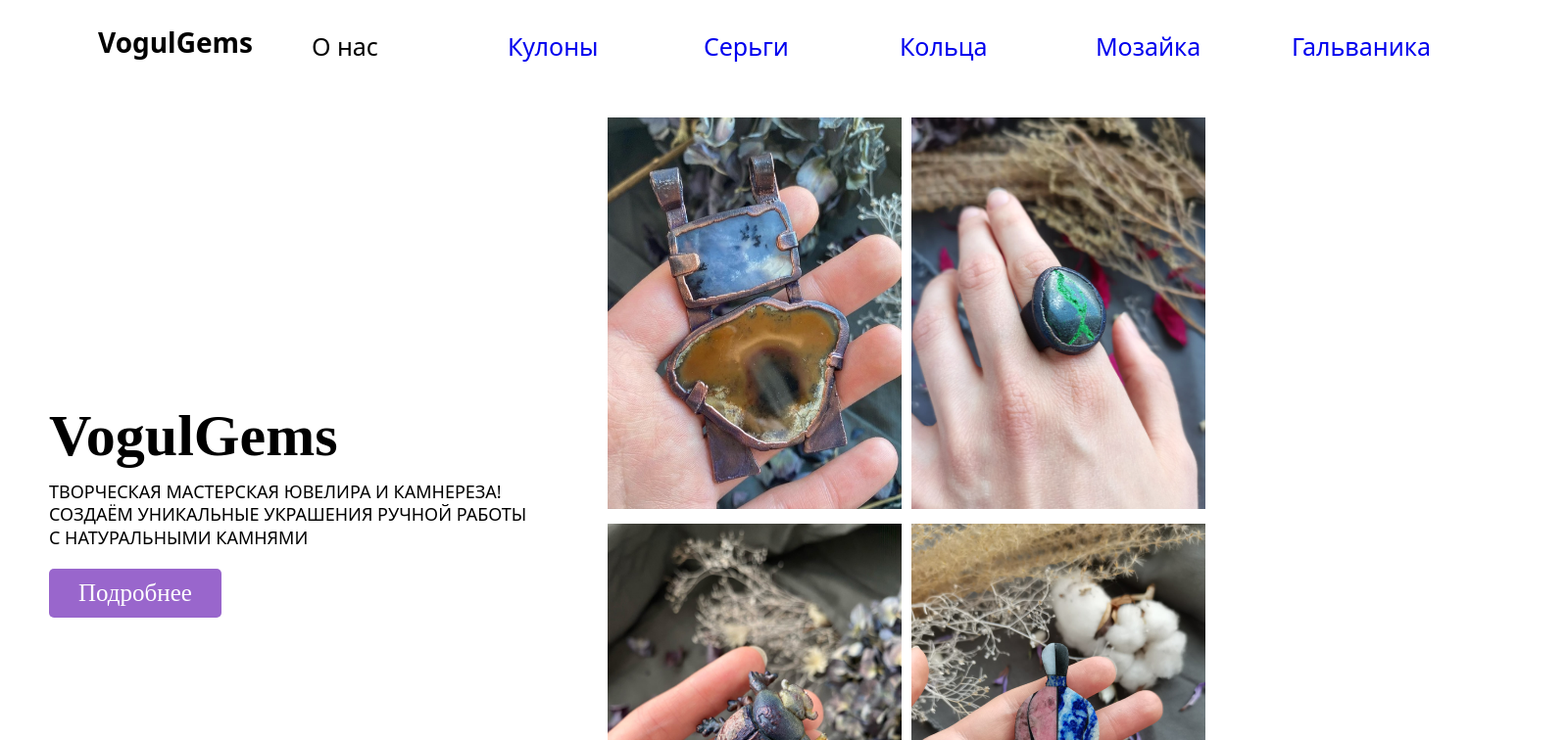
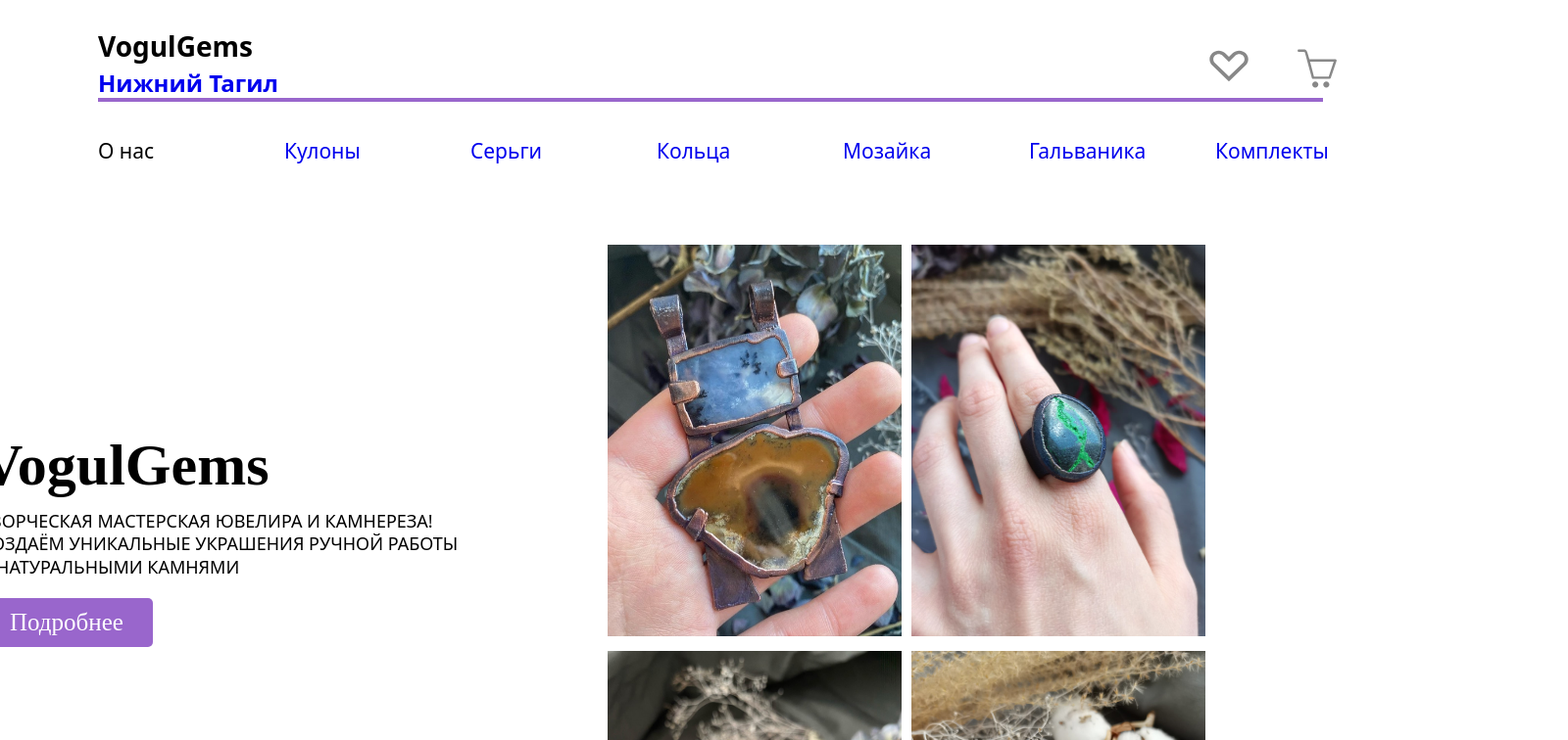
Before and after one commit to NOTAN0209/vogulgems-shop, a React (Create React App) app in the folder my-app/: page / in a window 1280 px wide. Shown: the top 756 px of the page at 98% size, 1600 px wide, since content can reach past the window. Built offline with nearby package versions, Linux system fonts and the light colour scheme.

Commit message:
made navigation

```diff
--- a/my-app/src/components/about/about.jsx
+++ b/my-app/src/components/about/about.jsx
@@ -11,7 +11,6 @@ function About (){
 return (
 <div className ="about">
   <Navigation />
-      <div className="container">
     <div className="aboutHeader">
       <h2 className="aboutTitle">История создания мастерской VogulGems</h2>
       <div className="aboutDesc">
@@ -35,7 +34,7 @@ return (
           </div>
         ))}
     </div>
-    </div>
+
   <Footer />
 </div>
 
--- a/my-app/src/components/header/header.css
+++ b/my-app/src/components/main/main.css
@@ -1,26 +1,28 @@
-.header {
-  position: relative;
-  top: 70px;
+.main {
+  max-width: 1200px;
+  margin: 0 auto;
+  padding-left: 10px;
+  padding-right: 10px;
 }
 
-.headerRow{
+.mainRow{
     position: relative;
     display: flex;
     flex-direction: row;
     justify-content: flex-end;
+    top:150px;
+}
 
-  }
-
-  .headerContent{
+  .mainContent{
    position: absolute;
    max-width: 670px;
-   left: 0;
+   left: -70px;
    top:50%;
    transform: translateY(-50%);
   }
 
   @media (max-width:1024px){
-    .headerContent{
+    .mainContent{
       margin-top: 100px;
       position: absolute;
       left: 50%;
@@ -29,7 +31,7 @@
     }
   }
 
-  .headerTitle{
+  .mainTitle{
     margin: 0;
     font-family: 'Playfair Display', serif;
     font-style: normal;
@@ -40,13 +42,13 @@
   }
 
   @media (max-width:1024px){
-    .headerTitle{
+    .mainTitle{
       font-size: 40px;
       text-align: center;
     }
   }
 
-  .headerText{
+  .mainText{
     max-width: 500px;
     height:70px;
     text-transform: uppercase;
@@ -57,47 +59,49 @@
     text-align: left;
   }
   @media (max-width:1024px){
-    .headerBtn{
+    .mainBtn{
       display: none;
     }
   }
 
-  .headerPhoto{
+  .mainPhoto{
+    position: relative;
     display: grid;
     grid-template-columns: 300px 300px;
     position: relative;
     left:0px;
     column-gap: 10px;
     row-gap: 10px;
+    top:100px;
   }
 
 
 
 
   @media (max-width:1024px){
-    .headerPhoto{
+    .mainPhoto{
       display: none;
       visibility: hidden;
     }
   }
 
 
-.headerPhotoPendant{
+.mainPhotoPendant{
   width: 300px;
   height: 400px;
 }
 
-.headerPhotoRing{
+.mainPhotoRing{
   width: 300px;
   height: 400px;
 }
 
-.headerPhotoSet{
+.mainPhotoSet{
   width: 300px;
   height: 400px;
 }
 
-.headerPhotoBroosh{
+.mainPhotoBroosh{
   width: 300px;
   height: 400px;
 }
--- a/my-app/src/components/header/header.jsx
+++ b/my-app/src/components/main/main.jsx
@@ -1,51 +1,50 @@
 import React from "react";
-import './header.css';
+import './main.css';
 import { Link } from "react-router-dom";
 
 
-function header() {
+function Main() {
 
 return(
-  <header className="header">
-    <div className="container">
-      <div className="headerRow">
-        <div className="headerContent">
-          <h1 className="headerTitle">VogulGems</h1>
-          <div className="headerText">
+  <main className="main">
+
+      <div className="mainRow">
+        <div className="mainContent">
+          <h1 className="mainTitle">VogulGems</h1>
+          <div className="mainText">
             <p>Творческая мастерская ювелира и камнереза!<br />Создаём уникальные украшения ручной работы с натуральными камнями</p>
           </div>
 
-          <div className="headerBtn">
+          <div className="mainBtn">
             <a href="#" className="button">Подробнее</a>
           </div>
         </div>
 
-        <div className="headerPhoto">
+        <div className="mainPhoto">
           <a href="">
             <Link to="/pendants">
-              <a href="#" classNameName = "navLink"><img src="../img/logo/pend.jpg" alt = "Кулон" className="headerPhotoPendant" /></a>
+              <a href="#" classNameName = "navLink"><img src="../img/logo/pend.jpg" alt = "Кулон" className="mainPhotoPendant" /></a>
             </Link>
           </a>
           <a href="">
             <Link to="/rings">
-              <img src="./img/logo/ring.jpg" alt = "Кольцо" className="headerPhotoRing" />
+              <img src="./img/logo/ring.jpg" alt = "Кольцо" className="mainPhotoRing" />
             </Link>
           </a>
           <a href="">
             <Link to="/electro">
-              <img src="./img/broch/br1.jpg" alt = "Комплект" className="headerPhotoSet" />
+              <img src="./img/broch/br1.jpg" alt = "Комплект" className="mainPhotoSet" />
             </Link>
           </a>
           <a href="/mosaic">
           <Link to="/electro">
-            <img src="./img/logo/man.jpg" alt = "Брошь" className="headerPhotoBroosh" />
+            <img src="./img/logo/man.jpg" alt = "Брошь" className="mainPhotoBroosh" />
           </Link>
           </a>
         </div>
       </div>
-    </div>
-</header>
+</main>
 )
 }
 
-export default header
+export default Main
--- a/my-app/src/components/mainPage/mainPage.jsx
+++ b/my-app/src/components/mainPage/mainPage.jsx
@@ -1,7 +1,7 @@
 import React from "react";
 import "./mainPage.css";
 import Navigation from '../nav/nav.jsx';
-import Header from '../header/header.jsx';
+import Main from '../main/main.jsx';
 import Footer from '../footer/footer.jsx'
 
 
@@ -10,7 +10,7 @@ function mainPage (){
     return(
         <body className="body">
             <Navigation />
-            <Header />
+            <Main />
             <Footer />
         </body>
     )
--- a/my-app/src/components/nav/nav.css
+++ b/my-app/src/components/nav/nav.css
@@ -3,10 +3,11 @@
 a{
   text-decoration: none;
 }
+
 .nav {
-    position: relative;
-    width: 1500px;
-    height: 50px;
+    position: absolute;
+    width: 1300px;
+    height: 100px;
     left: 100px;
     right:100px;
 
@@ -15,9 +16,11 @@ a{
 .navRow {
     display: flex;
     justify-content: flex-start;
-    align-items: center;
-    width: 1500px;
+    align-items:flex-start;
+    width: 1200px;
     height: 50px;
+    position: relative;
+    top:10px;
 }
 
 .navLogo{
@@ -31,13 +34,53 @@ a{
     top:18px;
 }
 
+.navLogotext{
+  width: 200px;
+  height: 20px;
+  font-size: 22px;
+  line-height: 30px;
+  top:18px;
+}
+
+
+.navHeart{
+  position: relative;
+  left:950px;
+  top:40px;
+}
+
+.navBasket{
+  position: relative;
+  left:1000px;
+  top:40px;
+}
+
+.navListBottom{
+  display: flex;
+  flex-direction: row;
+  justify-content: flex-start;
+  position: absolute;
+  padding-left: -5px;
+  width: 1100px;
+  height: 50px;
+  top:120px;
+  left:-55px;
+}
+
+.navLine{
+  position: relative;
+  width: 1250px;
+  border: 2px solid var(--main-purpure);
+  left: 0px;
+  top:50px;
+}
+
 .navList{
     position: relative;
-    top: 0;
+    top:0px;
     left: 0;
-    bottom: 0;
-    width: 1000px;
-    height: 50px;
+    width: 1200px;
+    height: 40px;
     background-color: var(--main-black);
     margin: 0;
     padding: 0;
@@ -57,34 +100,11 @@ a{
   }
   }
 
-  .navListHolder{
-    display: none;
-    position: absolute;
-    top:0;
-    left:0;
-    width: 100%;
-    height: 100%;
-    background-color: var(--main-purpure2);
-    z-index: 9;
-  }
-
-  .navListHolderVisible{
-    display: block;
-  }
-
-  @media (min-width:992px){
-    .navListHolder{
-      display:inline-block;
-      position: static;
-      background-color: none;
-      }
-  }
-
   .navItem {
     display: block;
-    padding: 20px 10px;
-    font-size: 25px;
-  width: 100px;
+    padding: 10px 5px;
+    font-size: 21px;
+    width: 90px;
   }
 
   @media (min-width:992px){
@@ -105,6 +125,7 @@ a{
   .navLink {
     text-decoration: none;
     color: inherit;
+    width: 80px;
   }
 
   .navLnk:hover{
--- a/my-app/src/components/nav/nav.jsx
+++ b/my-app/src/components/nav/nav.jsx
@@ -10,10 +10,46 @@ function Navigation (){
   return (
 
     <nav className ="nav">
+
       <div className ="navRow">
-         <Link to="/"> <a href="#" className="navLogo">VogulGems</a></Link>
+         <Link to="/">
+          <a href="#" className="navLogo">VogulGems</a>
+          <h2 className="navLogoText">Нижний Тагил</h2>
+         </Link>
 
-        <div className="navListHolder">
+         <div class="navHeart">
+          <svg class ="navHeartPicture" width="40" height="35" viewBox="0 0 44 35" fill="none" xmlns="http://www.w3.org/2000/svg">
+              <path fillRule="evenodd" clipRule="evenodd" d="M3.30841 2.95447C7.29791 -0.875449 13.7444
+              -0.875449 17.7339 2.95447L22.0002 7.05027L26.2667 2.95447C30.2563 -0.875449 36.7027
+              -0.875449 40.6923 2.95447C44.6817 6.78439 44.6817 12.973 40.6923 16.803L22.0002 34.7472L3.30841
+              16.803C-0.681091 12.973 -0.681091 6.78439 3.30841 2.95447ZM14.7876 5.78289C12.4253 3.51507 8.61701
+              3.51507 6.25468 5.78289C3.89237 8.05071 3.89237 11.7067 6.25468 13.9746L22.0002 29.0904L37.7461
+              13.9746C40.1084 11.7067 40.1084 8.05071 37.7461 5.78289C35.3838 3.51507 31.5755 3.51507 29.2132
+              5.78289L22.0002 12.7072L14.7876 5.78289Z" fill="#888888"/>
+          </svg>
+        </div>
+
+        <div class="navBasket">
+          <svg class="navBasketPicture" width="40" height="40" viewBox="0 0 32 32" fill="none" xmlns="http://www.w3.org/2000/svg">
+            <path d="M31.7394 8.87503C31.6476 8.74476 31.526 8.63844 31.3846 8.56501C31.2432 8.49158
+              31.0862 8.4532 30.9269 8.45309H9.70393L8.09743 2.91309C7.46743 0.731594 5.9704 0.496094
+              5.3564 0.496094H1.0729C0.523865 0.496094 0.0798645 0.940594 0.0798645 1.48909C0.0798645
+              2.03759 0.524365 2.48206 1.07286 2.48206H5.35586C5.49136 2.48206 5.90486 2.48206 6.1869
+              3.45656L11.7134 23.7671C11.8334 24.1956 12.2239 24.4915 12.6694 24.4915H26.1684C26.5874
+              24.4915 26.9614 24.229 27.1029 23.8345L31.8609 9.78203C31.9704 9.47753 31.9249 9.13853
+              31.7394 8.87503H31.7394ZM25.4696 22.5061H13.4231L10.2621 10.4396H29.5151L25.4696 22.5061ZM23.5001
+              26.5041C22.1191 26.5041 21.0001 27.6231 21.0001 29.0041C21.0001 30.3851 22.1191 31.5041
+              23.5001 31.5041C24.8811 31.5041 26.0001 30.3851 26.0001 29.0041C26.0001 27.6231 24.8811
+              26.5041 23.5001 26.5041ZM14.5001 26.5041C13.1191 26.5041 12.0001 27.6231 12.0001 29.0041C12.0001
+              30.3851 13.1191 31.5041 14.5001 31.5041C15.8811 31.5041 17.0001 30.3851 17.0001 29.0041C17.0001
+              27.6231 15.8811 26.5041 14.5001 26.5041Z" fill="#888888"/>
+          </svg>
+        </div>
+      </div>
+
+      <div className="navLine"></div>
+
+      <div className="navListBottom">
         <ul className = "navList">
           <li className = "navItem">
             <Link to="/about" className = "navLink">О нас</Link>
@@ -33,19 +69,10 @@ function Navigation (){
           <li className = "navItem">
             <Link to="/electro"> <a href="#" className = "navLink">Гальваника</a></Link>
           </li>
+          <li className = "navItem">
+            <Link to="/set"> <a href="#" className = "navLink">Комплекты</a></Link>
+          </li>
         </ul>
-        </div>
-                  {/*
-                    <div className = "navCard">
-                      <span className="navCardNumber">1</span>
-                      <a href="#" className="navCardLink">
-                        <img src="./img/logo/card.png" alt="Корзина" />
-                      </a>
-                    </div>
-                    <div className="menuIconWrapper">
-                    <div className="menuIcon"></div>
-                  </div>
-                  */}
       </div>
     </nav>
 )
--- a/my-app/src/components/pendants/pendants.css
+++ b/my-app/src/components/pendants/pendants.css
@@ -1,3 +1,9 @@
+.pendants{
+  position: relative;
+  width: 1200px;
+  height: 100%;
+}
+
 .product {
     display: flex;
     flex-direction: column;
@@ -15,6 +21,10 @@
   }
 
    .productLink{
+    position: relative;
+    left:150px;
+    top:170px;
+    padding: 0px 20px 0px 0px;
     text-decoration: none;
     display: inline-block;
     transition: opacity 0.2s ease-in;
--- a/my-app/src/components/pendants/pendants.jsx
+++ b/my-app/src/components/pendants/pendants.jsx
@@ -24,7 +24,7 @@ function Pendants(){
                 </a>
                 ))}
         <Footer />
-</div>
+    </div>
 )
 }
 
```
Also changed, not shown: my-app/src/components/about/about.css (+12 -4 lines). Lines whose indentation alone changed are shown as unchanged.
